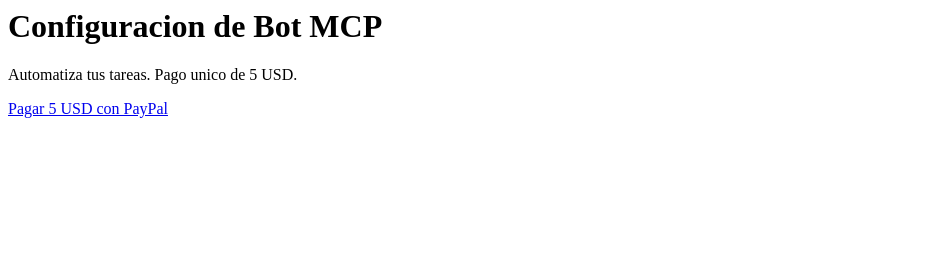
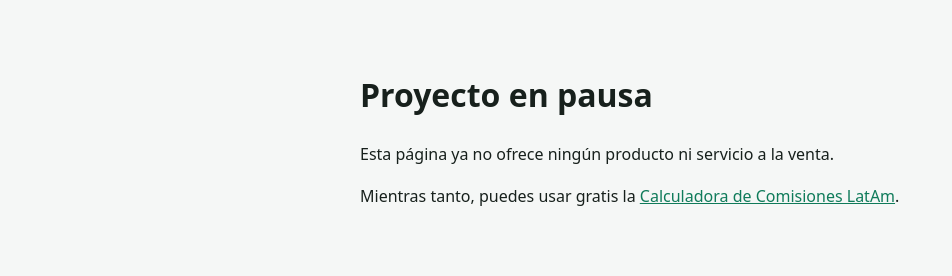
Before and after one commit to Lucho-design1/mcp-automation-service, a plain HTML site: page index.html in a window 1280 px wide. Shown: the whole page, without its empty margins (0-952 px from the left). Drawn offline with Linux system fonts and the light colour scheme.

Commit message:
Pausar el proyecto: retirar la oferta de venta sin producto disponible (#1)
Claude-Session: https://claude.ai/code/session_018rcSSJic2juKR1ZPuonpmf

Co-authored-by: Claude <noreply@anthropic.com>

```diff
--- a/index.html
+++ b/index.html
@@ -1 +1,9 @@
-<html><body><h1>Configuracion de Bot MCP</h1><p>Automatiza tus tareas. Pago unico de 5 USD.</p><a href='https://paypal.me/LucianoBenechCenoz/5'>Pagar 5 USD con PayPal</a></body></html>
+<!DOCTYPE html>
+<html lang="es"><head><meta charset="UTF-8"><meta name="viewport" content="width=device-width, initial-scale=1.0">
+<meta name="robots" content="noindex"><title>Proyecto en pausa</title>
+<style>body{font-family:system-ui,-apple-system,sans-serif;max-width:560px;margin:0 auto;padding:48px 16px;line-height:1.6;color:#17201c;background:#f5f7f6}a{color:#0f7b5a}@media(prefers-color-scheme:dark){body{background:#111715;color:#e8efeb}a{color:#4fd1a1}}</style>
+</head><body>
+<h1>Proyecto en pausa</h1>
+<p>Esta página ya no ofrece ningún producto ni servicio a la venta.</p>
+<p>Mientras tanto, puedes usar gratis la <a href="https://lucho-design1.github.io/fee-calculator-latam/">Calculadora de Comisiones LatAm</a>.</p>
+</body></html>
```
Also changed, not shown: 1 other file.
